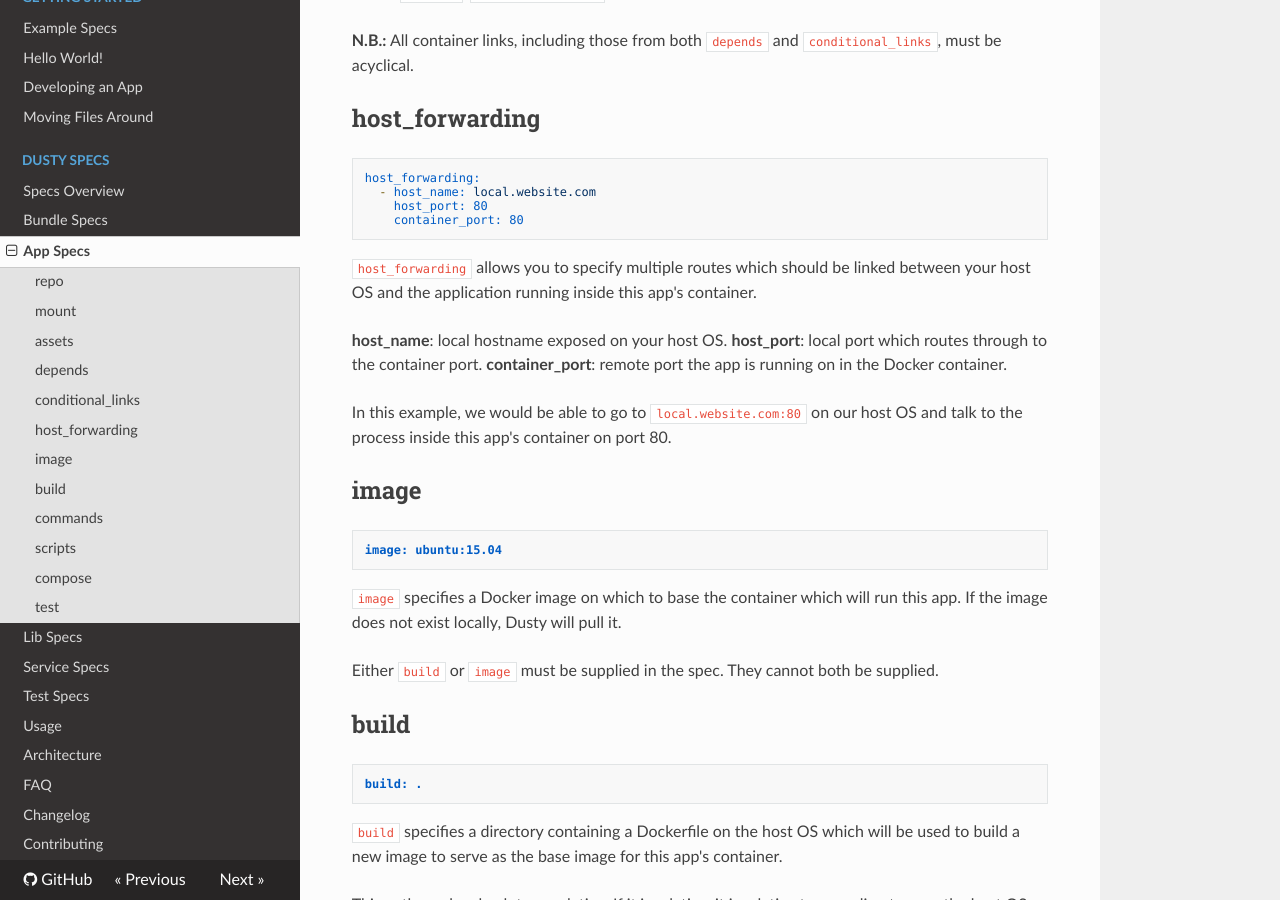
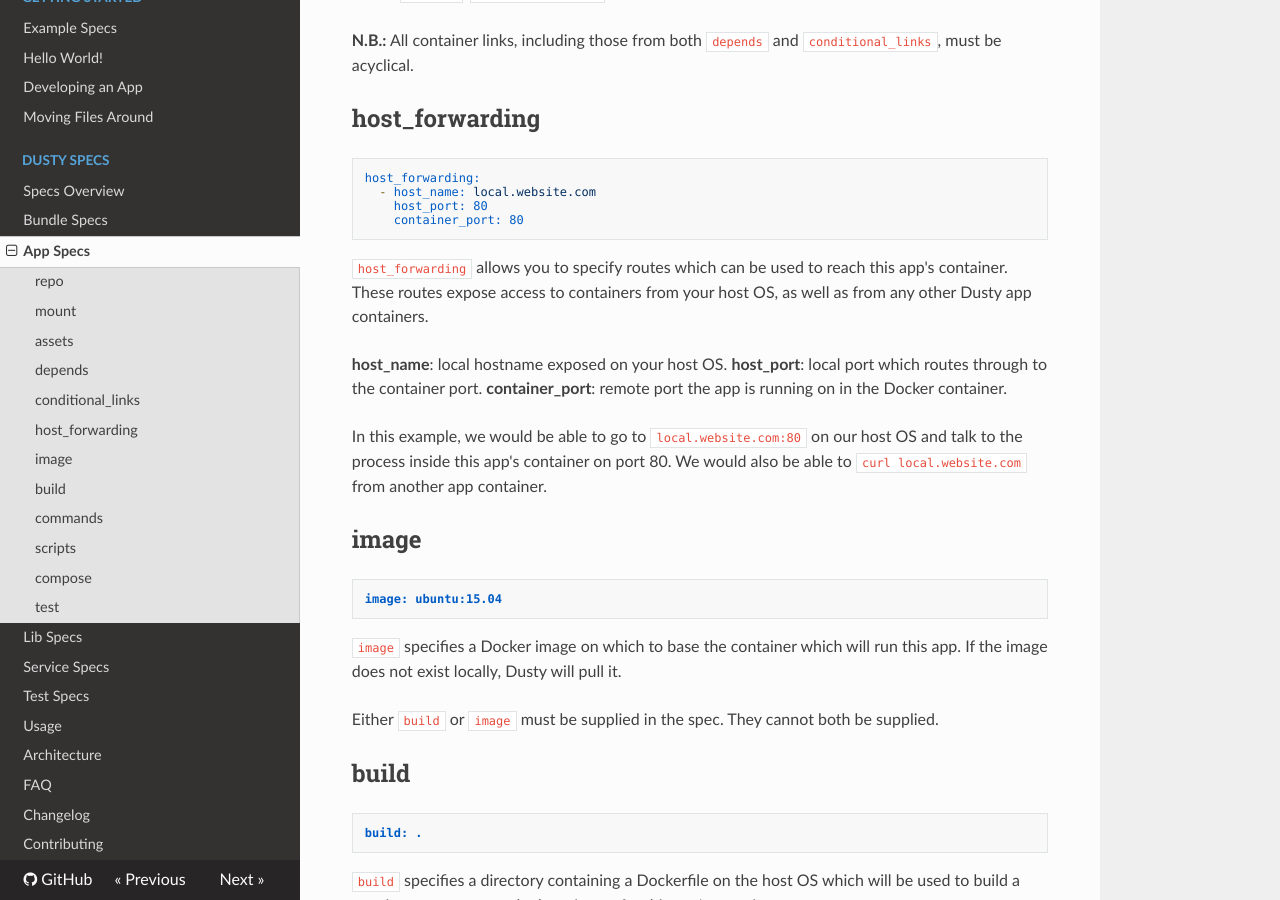
Before and after one commit to gamechanger/dusty, an MkDocs documentation site: the page built from docs/specs/app-specs.md, in a window 1280 px wide and 900 px high, scrolled down 2207 px. Built offline with MkDocs 1.6.1, drawn with Linux system fonts in a browser that asks for light colours; nearby versions of some CDN libraries; old or Windows-style settings are respelled for this version of MkDocs.

Commit message:
docs reflect hostname resolution from containers

````diff
--- a/docs/specs/app-specs.md
+++ b/docs/specs/app-specs.md
@@ -106,15 +106,14 @@ host_forwarding:
     container_port: 80
 ```
 
-`host_forwarding` allows you to specify multiple routes which should be linked between your host OS
-and the application running inside this app's container.
+`host_forwarding` allows you to specify routes which can be used to reach this app's container.  These routes expose access to containers from your host OS, as well as from any other Dusty app containers.
 
 **host_name**: local hostname exposed on your host OS.
 **host_port**: local port which routes through to the container port.
 **container_port**: remote port the app is running on in the Docker container.
 
-In this example, we would be able to go to `local.website.com:80` on our host OS and talk to
-the process inside this app's container on port 80.
+In this example, we would be able to go to `local.website.com:80` on our host OS and talk to the process inside this app's container on port 80.
+We would also be able to `curl local.website.com` from another app container.
 
 ## image
 
````
Also changed, not shown: docs/changelog.md (+3 -0 lines).
